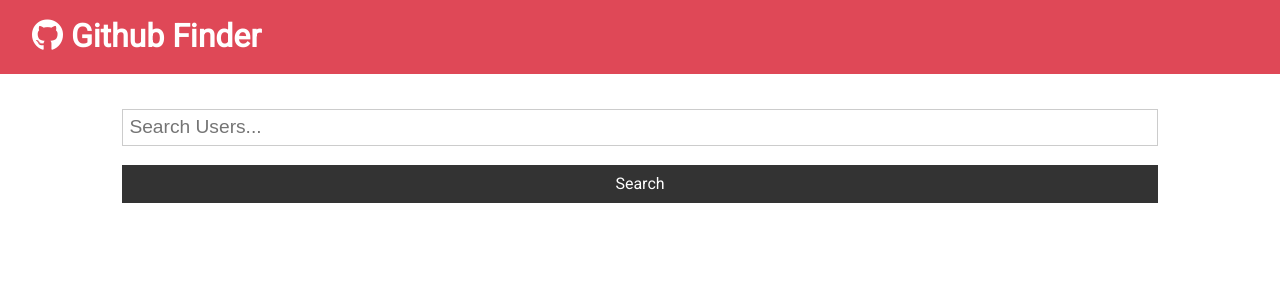
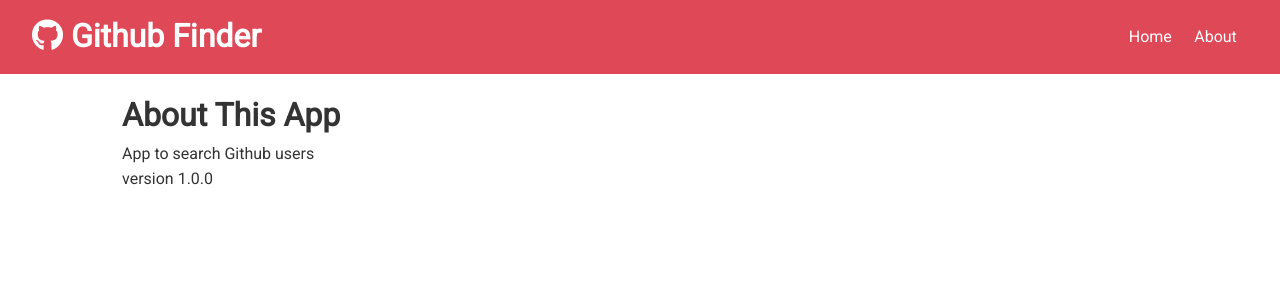
Before and after one commit to OscarLawton/GithubFInder, a React (Create React App) app: page /about in a window 1280 px wide. Shown: the top 300 px of the page. Built offline with nearby package versions, Linux system fonts and the light colour scheme.

Commit message:
router 19

```diff
--- a/package.json
+++ b/package.json
@@ -9,6 +9,7 @@
     "axios": "^0.19.2",
     "react": "^16.13.0",
     "react-dom": "^16.13.0",
+    "react-router-dom": "^5.1.2",
     "react-scripts": "3.4.0"
   },
   "scripts": {
--- a/src/App.js
+++ b/src/App.js
@@ -1,8 +1,10 @@
-import React, { Component} from 'react';
+import React, { Component, Fragment} from 'react';
+import {BrowserRouter as Router, Switch, Route } from 'react-router-dom';
 import Navbar from './components/layout/Navbar';
 import Users from './components/users/Users';
 import Search from './components/users/Search';
 import Alert from './components/layout/Alert';
+import About from './components/pages/About';
 import axios from 'axios';
 import './App.css';
 
@@ -42,10 +44,14 @@
   render(){
     const {users, loading} = this.state
     return(
+      <Router>
         <div className="App">
           <Navbar />
           <div className="container">
             <Alert alert={this.state.alert} />
+            <Switch>
+              <Route exact path='/' render={props =>(
+                <Fragment>
                     <Search
                       searchUsers={this.searchUsers}
                       clearUsers={this.clearUsers}
@@ -53,10 +59,15 @@
                       setAlert={this.setAlert}
                     />
                     <Users loading={loading} users={users}/>
-        </div>
+                </Fragment>
+              )}/>
+              <Route exact path='/about' component={About}/>
+            </Switch>
 
 
           </div>
+        </div>
+      </Router>
     );
   }
 
--- a/src/components/layout/Navbar.js
+++ b/src/components/layout/Navbar.js
@@ -1,5 +1,6 @@
 import React from 'react';
 import PropTypes from 'prop-types';
+import { Link } from 'react-router-dom';
 const Navbar = ({icon, title}) => {
 
     return (
@@ -7,6 +8,14 @@
             <h1>
                 <i className={icon}/> {title}
             </h1>
+            <ul>
+                <li>
+                    <Link to='/'>Home</Link>
+                </li>
+                <li>
+                    <Link to='/about'>About</Link>
+                </li>
+            </ul>
         </div>
     )
 }
--- /dev/null
+++ b/src/components/pages/About.js
@@ -0,0 +1,16 @@
+import React, { Fragment } from 'react'
+
+export const About = () => {
+    return (
+        <Fragment>
+            <div>
+                <h1>About This App</h1>
+                <p>App to search Github users</p>
+                <p>version 1.0.0</p>
+            </div>
+        </Fragment>
+
+    )
+}
+
+export default About
```
Also changed, not shown: 1 other file (tests, documents, lock files or other folders). Lines whose indentation alone changed are shown as unchanged.
